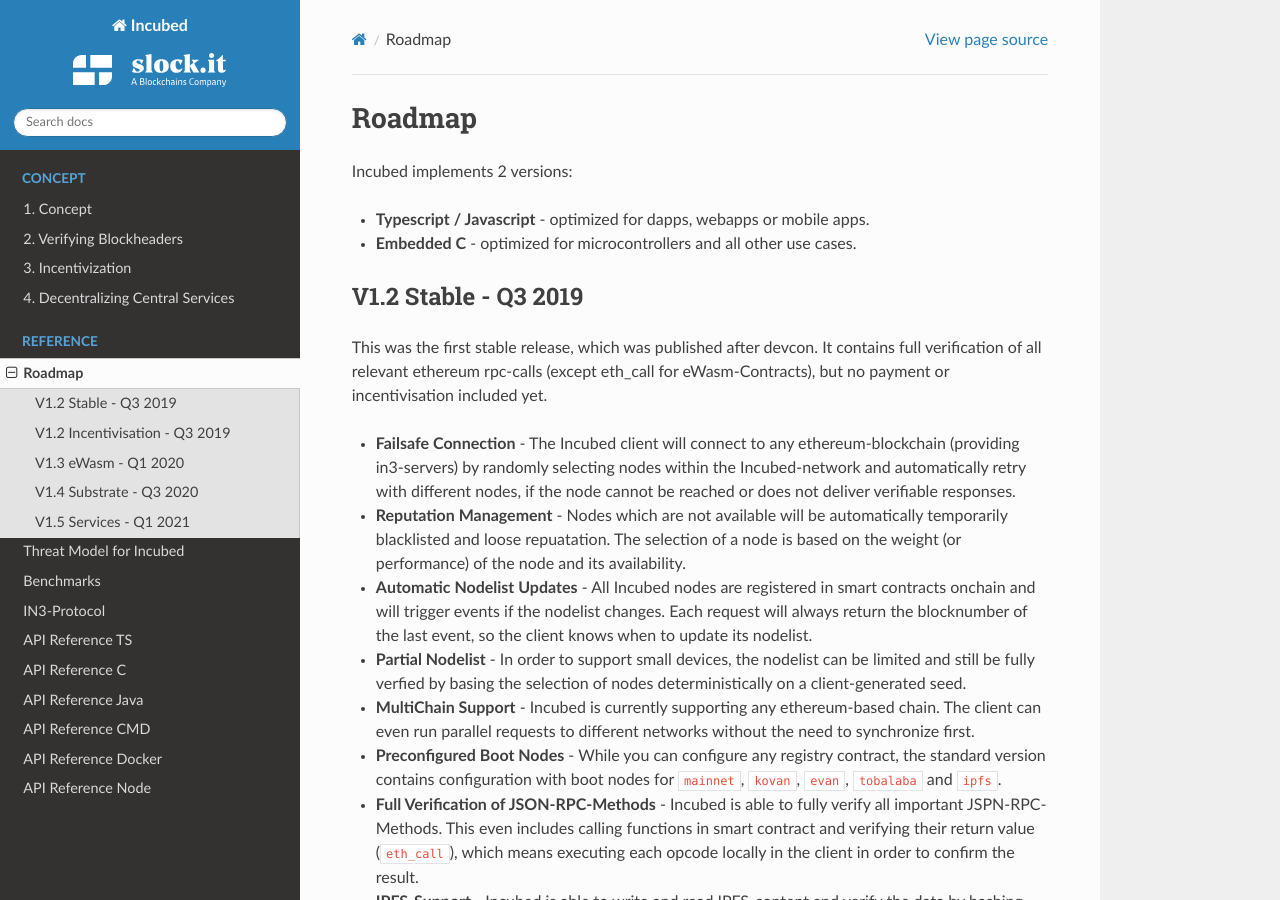
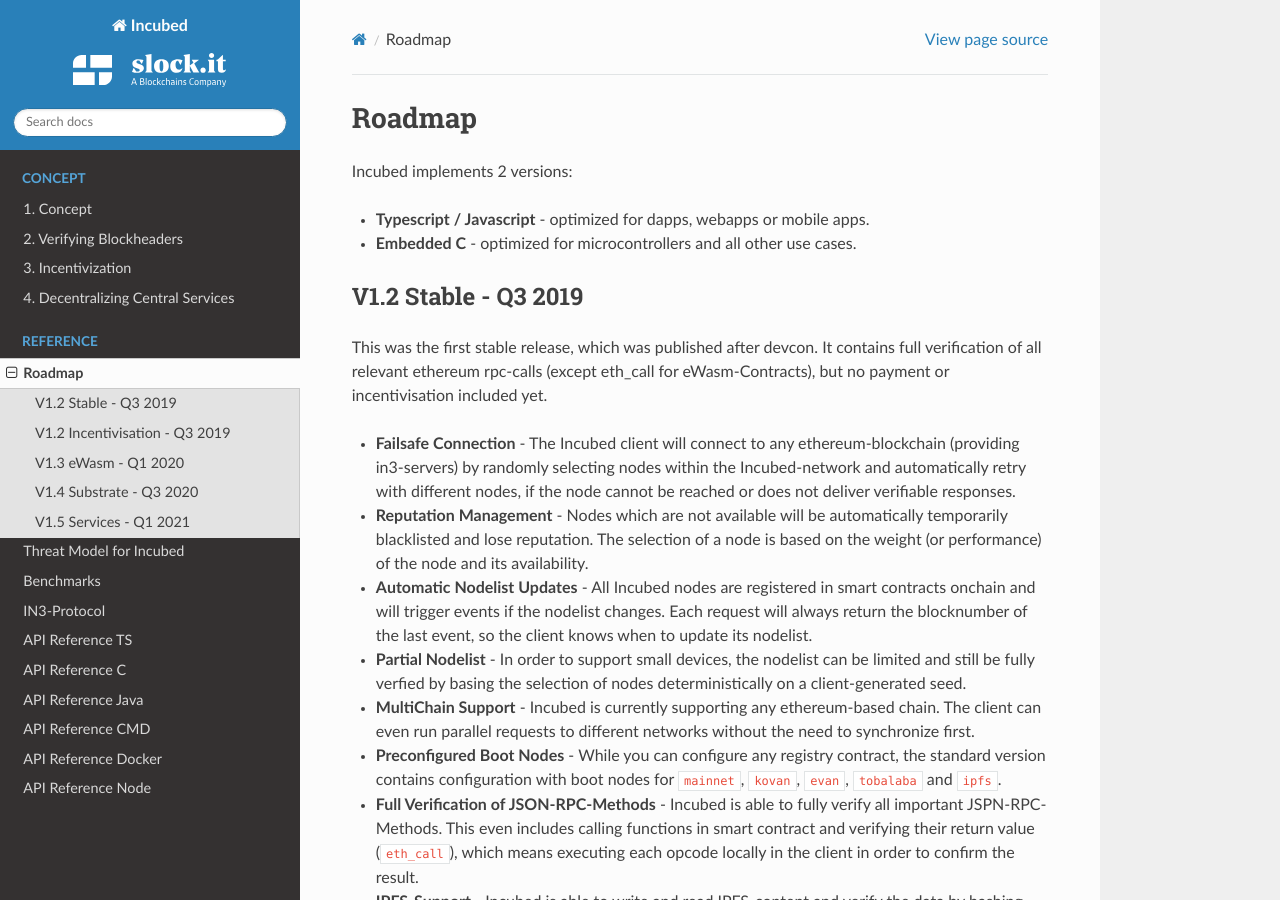
Before and after one commit to blockchainsllc/in3-docs, a Sphinx documentation site: the page built from docs/milestones.md, in a window 1280 px wide and 900 px high. Built offline with Sphinx 7.4.7 and the Read the Docs theme 2.0.0, drawn with Linux system fonts in a browser that asks for light colours; pages that are not in the unit, such as notebooks, are missing from menus.

Commit message:
Update milestones.md

```diff
--- a/docs/milestones.md
+++ b/docs/milestones.md
@@ -9,7 +9,7 @@
 This was the first stable release, which was published after devcon. It contains full verification of all relevant ethereum rpc-calls (except eth_call for eWasm-Contracts), but no payment or incentivisation included yet.
 
 - **Failsafe Connection** - The Incubed client will connect to any ethereum-blockchain (providing in3-servers) by randomly selecting nodes within the Incubed-network and automatically retry with different nodes, if the node cannot be reached or does not deliver verifiable responses.
-- **Reputation Management** - Nodes which are not available will be automatically temporarily blacklisted and loose repuatation. The selection of a node is based on the weight (or performance) of the node and its availability.
+- **Reputation Management** - Nodes which are not available will be automatically temporarily blacklisted and lose reputation. The selection of a node is based on the weight (or performance) of the node and its availability.
 - **Automatic Nodelist Updates** - All Incubed nodes are registered in smart contracts onchain and will trigger events if the nodelist changes. Each request will always return the blocknumber of the last event, so the client knows when to update its nodelist.
 - **Partial Nodelist** - In order to support small devices, the nodelist can be limited and still be fully verfied by basing the selection of nodes deterministically on a client-generated seed.
 - **MultiChain Support** - Incubed is currently supporting any ethereum-based chain. The client can even run parallel requests to different networks without the need to synchronize first.
```
